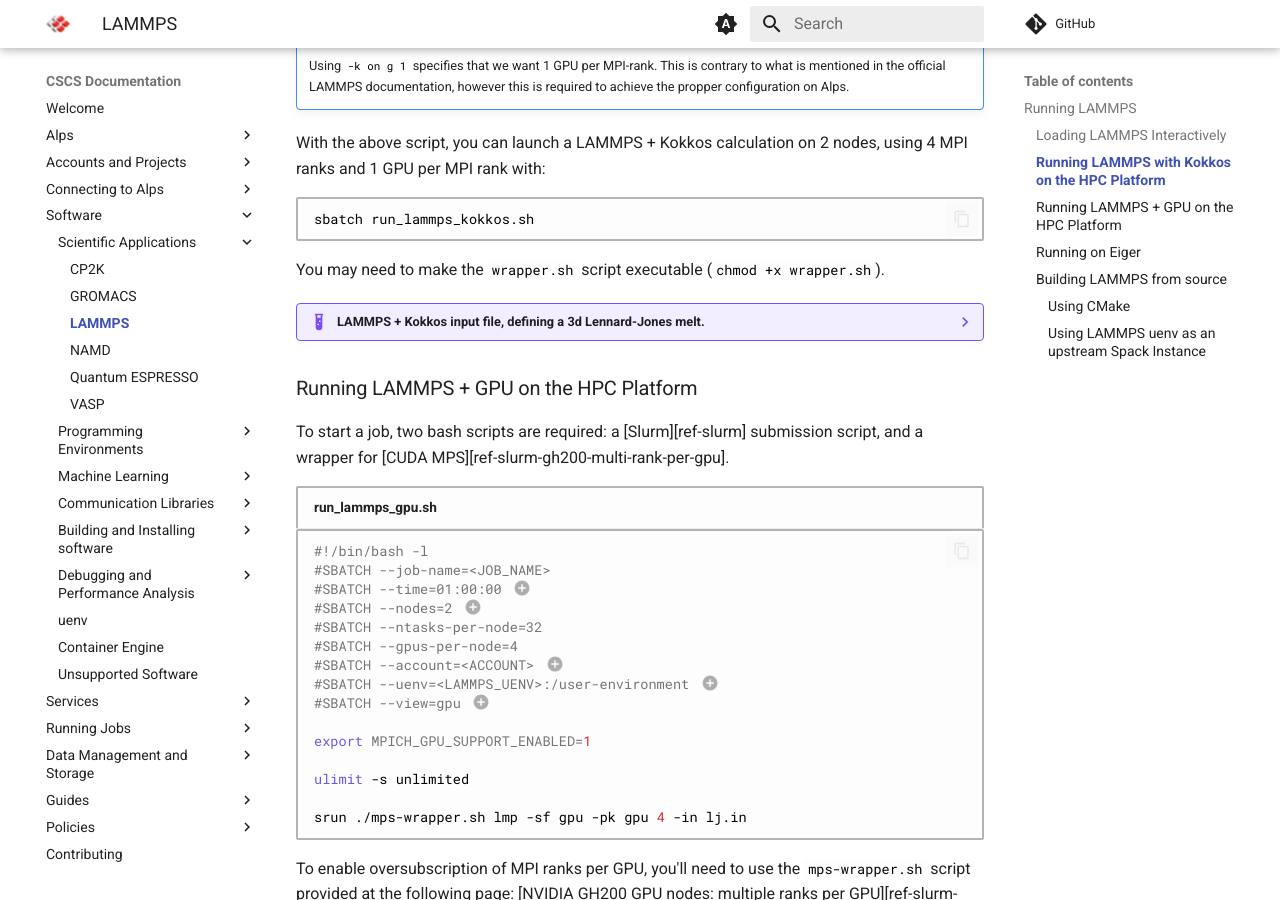
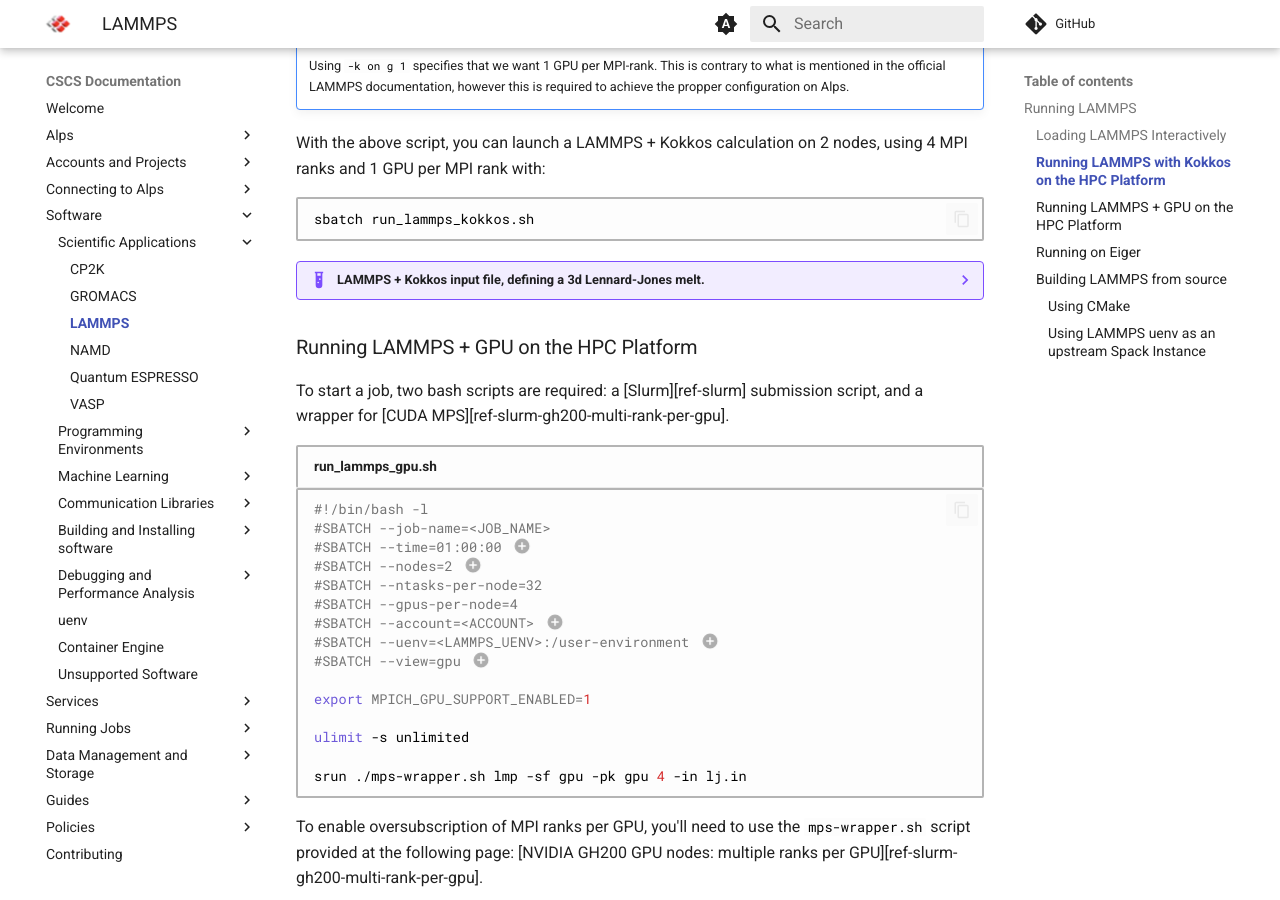
Before and after one commit to nickjbrowning/cscs-docs, an MkDocs documentation site: the page built from docs/software/sciapps/lammps.md, in a window 1280 px wide and 900 px high, scrolled down 2159 px. Built offline with MkDocs 1.6.1 and Material for MkDocs 9.7.7, drawn with Linux system fonts in a browser that asks for light colours; comment, search, counter and statistics services are not loaded.

Commit message:
removed wrapper.sh statement

````diff
--- a/docs/software/sciapps/lammps.md
+++ b/docs/software/sciapps/lammps.md
@@ -110,8 +110,6 @@ With the above script, you can launch a LAMMPS + Kokkos calculation on 2 nodes,
 ```bash
 sbatch run_lammps_kokkos.sh
 ```
-
-You may need to make the `wrapper.sh` script executable (`chmod +x wrapper.sh`).
 
 ??? example "LAMMPS + Kokkos input file, defining a 3d Lennard-Jones melt."
 
````
